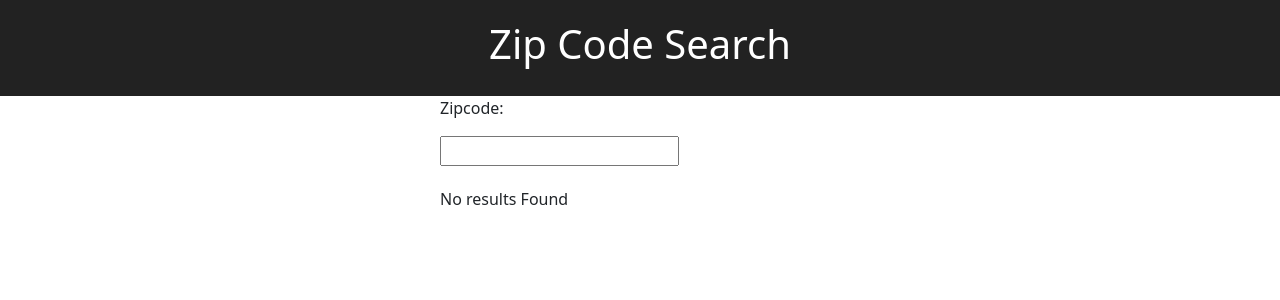
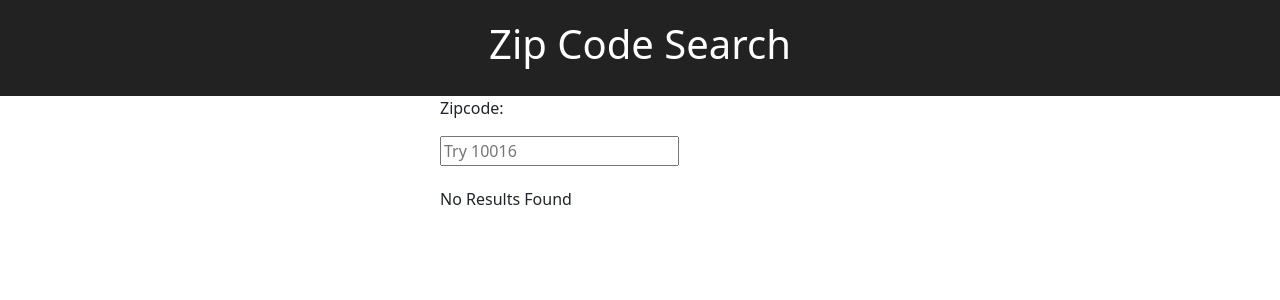
Before and after one commit to CUNYTechPrep/lab-react-zip-search, a React (Vite) app: page / in a window 1280 px wide. Shown: the top 300 px of the page. Built offline with nearby package versions, Linux system fonts and the light colour scheme.

Commit message:
code now properly catches errors and displays no results not found when an oncorrect zipcode is entered

```diff
--- a/src/App.jsx
+++ b/src/App.jsx
@@ -5,7 +5,10 @@ import ZipSearchField from "./components/ZipSearchField.jsx";
 
 function App() {
 
+  //creating states to store the city list
+  //I want the application to rerender everytime the state of the City List changes
   const [cityList, setCityList] = useState([])
+
 
   return (
     <div className="App">
@@ -13,11 +16,15 @@ function App() {
         <h1>Zip Code Search</h1>
       </div>
       <div className="mx-auto" style={{ maxWidth: 400 }}>
+        {/* ZipSearchField is modified to be able to edit the city list. It wont need to access it */}
         <ZipSearchField setCityList={setCityList} />
         <br />
-        <div>
-          <div id="no-results" ><h6>No results Found</h6></div>
+        <div className="results">
+          {/* this div will display the results of the zipsearch and Api call */}
+          <div id="no-results" ><h6>No Results Found</h6></div>
+          {/* the code below will create a City component for every item in cityList array */}
           {cityList.map((cities) => (
+            // calls the city component, pass each city to it, and uses the record number as the key so they aren't rerendered
             <City {...cities} key={cities.RecordNumber} />
           ))}
         </div>
--- a/src/components/City.jsx
+++ b/src/components/City.jsx
@@ -1,16 +1,15 @@
 export default function City(props) {
-    // console.log(props.LocationText);
+
     return <>
+    {/* div with all the information we need  */}
       <div>
         <header>{props.LocationText}</header>
         <ul>
           <li>State: {props.State}</li>
           <li>Location: {props.Lat + "," + props.Long}</li>
-          <li>Population: {props.EstimatedPopulation}</li>
+          <li>Population (estimated): {props.EstimatedPopulation}</li>
           <li>Total Wages: {props.TotalWages}</li>
         </ul>
-
-
       </div>
     </>;
   }
--- a/src/components/ZipSearchField.jsx
+++ b/src/components/ZipSearchField.jsx
@@ -1,45 +1,49 @@
-//pay attention to the semantics of the names, it will give insight into how things work
 export default function ZipSearchField(props) {
 
-    // const [cityList,setCityList]=useState([])
-    // const zipcode ="";
     const zipcodeApi = async (zipcode) => {
-        // console.log("Inside Async function")
+        // put try catch block here
+        // API_BASE_URL specifies the API Base URL
         const API_BASE_URL = "https://ctp-zip-code-api.onrender.com";
-        const response = await fetch(API_BASE_URL + "/zip/" + zipcode);
-        const body = await response.json();
-
-        // console.log(body);
-        //Why does the following line cause the function to call itself infinitely
-        props.setCityList(body);
+        //try block to test if api call gives valid response or error
+        try{
+            // using a concatonated string to create the APU URL and then use fetch to call the API
+            const response = await fetch(API_BASE_URL + "/zip/" + zipcode);
+            // var body will store the reponses
+            const body = await response.json();
+            // we passed the setCityList function so we can call the prop function to set the city list
+            props.setCityList(body);
+            // if an error is caught change the cityList to an empty array and show the "results not found text"
+        }catch(error){
+            document.getElementById("no-results").style.display = "block";
+            props.setCityList([]);
+        }
 
     }
 
-    //look into ref
-    //Should this code below be the app function or in this function
-    //I am guessing the app function so it can pass the value as a prop
-
-    //using states will cause the app to re render
-
-    var changed = false;
+    // this function will handle the input each time the input changes in the ZipSearchField
     const handleChange = (event) => {
+        // Store the value of the event in var value
         const value = event.target.value;
+        // We only need to call the Api if the length is 5
         if (value.length == 5) {
+            //hide the text "results not found" when calling the api
             document.getElementById("no-results").style.display = "none";
+            // call the zipcode api
             zipcodeApi(value);
-            changed = false;
         } else {
+            // if the value is not equal to length 5 then we display nothing
             props.setCityList([]);
+            // display the text "results not found"
             document.getElementById("no-results").style.display = "block";
-
-
         }
     };
-    //this statement is causing the zipcode to rerender everytime the function is run
 
     return <div>
         <p>Zipcode:</p>
         <input
+            // put a place holder value for users to try
+            placeholder="Try 10016"
+            // every time the state is changed the function handleChange should be updated
             onChange={handleChange}
         />
     </div>;
```
Also changed, not shown: 1 other file (tests, documents, lock files or other folders).
